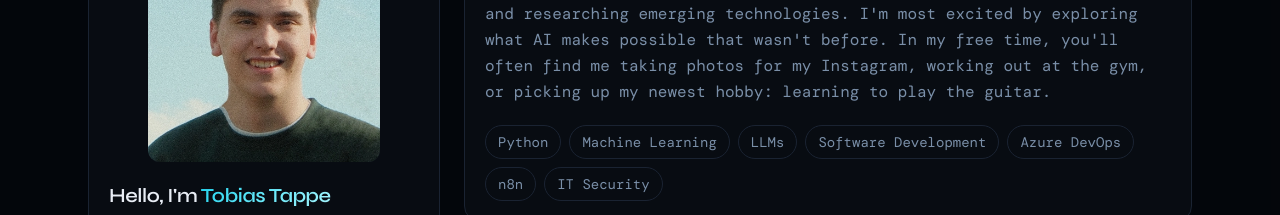
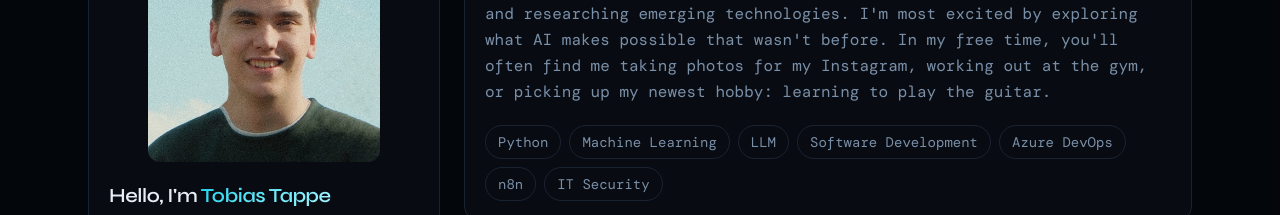
Before and after one commit to Tobitap04/portfolio-website, a Next.js app: page / in a window 1280 px wide. Shown: the part 1200-1415 px from the top of the page. Built offline with nearby package versions, Linux system fonts and the light colour scheme; a web font is replaced by a local one.

Commit message:
fix: update LLMs to LLM in aboutSkills list

```diff
--- a/components/sections/AboutSection.tsx
+++ b/components/sections/AboutSection.tsx
@@ -12,7 +12,7 @@ import { Button } from "@/components/ui/Button";
 const aboutSkills = [
   "Python",
   "Machine Learning",
-  "LLMs",
+  "LLM",
   "Software Development",
   "Azure DevOps",
   "n8n",
```
